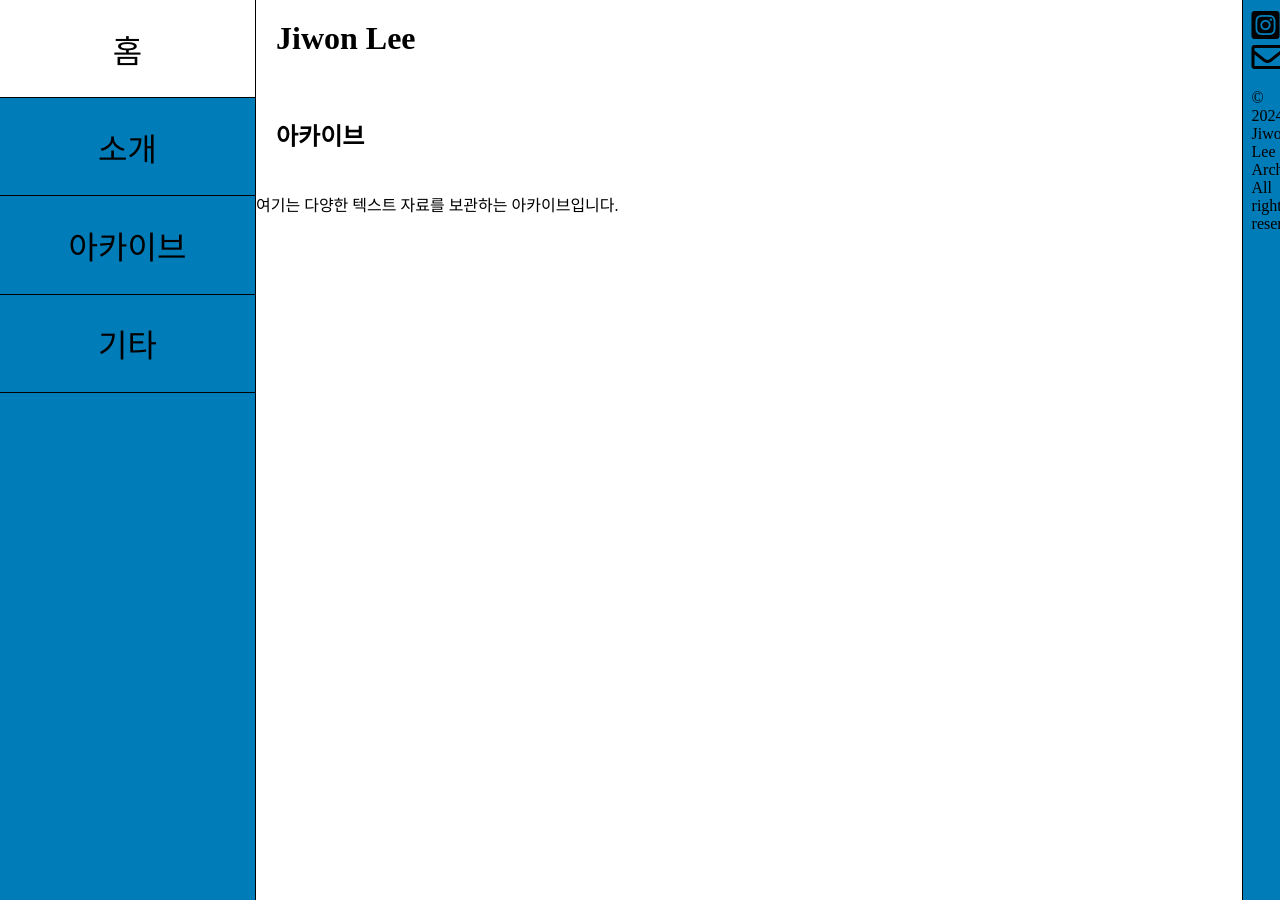
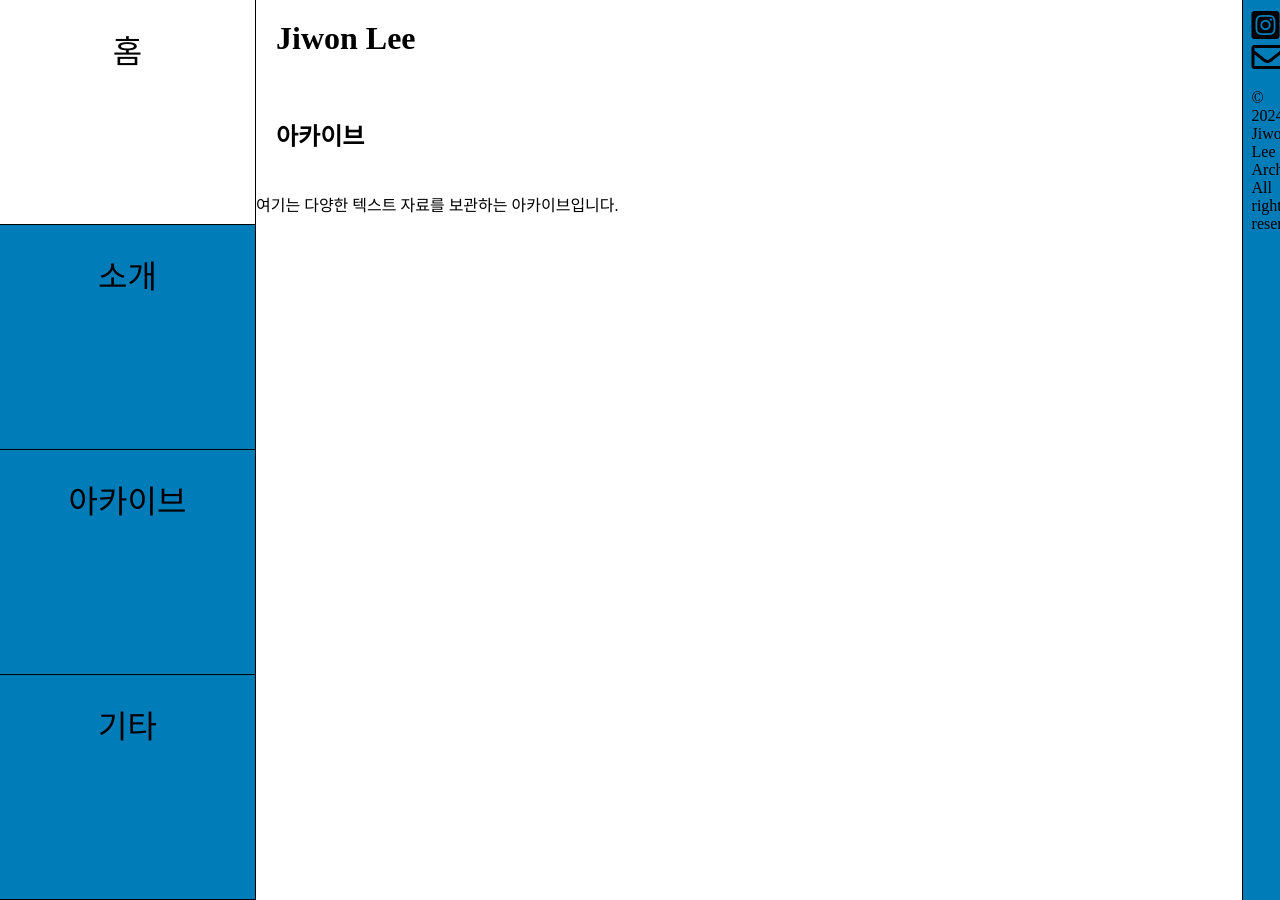
Before and after one commit to LfayeJ/archives, a Jekyll site: the page built from index.html, in a window 1280 px wide. Built offline with Jekyll 4.4.1, drawn with Linux system fonts in a browser that asks for light colours; some web fonts are replaced.

Commit message:
Update styles.css

```diff
--- a/assets/css/styles.css
+++ b/assets/css/styles.css
@@ -115,6 +115,8 @@ h2 {
 /* 그리드 항목 스타일 */
 .grid-container {
     display: grid;
+    width: 100%; /* 전체 너비로 설정 */
+    height: 100%; /* 전체 높이로 설정 */
     gap: 0; /* 그리드 아이템 사이의 간격 */
     background-color: #007cb8; /* 배경색 (선택사항) */
     box-sizing: border-box;
```
